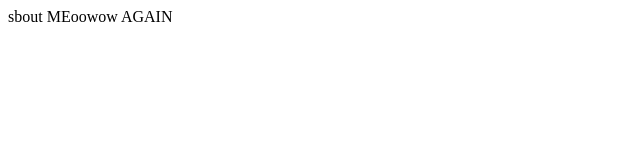
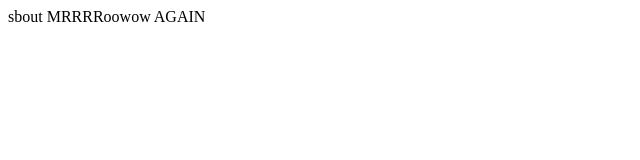
Before and after one commit to lizhi-render/test-repo-private, a Next.js app: page /about in a window 1280 px wide. Shown: the top 160 px of the page, without its empty margins (0-640 px from the left). Built offline with nearby package versions, Linux system fonts and the light colour scheme.

Commit message:
MEOWOW MAR 20

```diff
--- a/src/pages/about.js
+++ b/src/pages/about.js
@@ -1,3 +1,3 @@
 export default function About() {
-  return <div>sbout MEoowow  AGAIN</div>;
+  return <div>sbout MRRRRoowow  AGAIN</div>;
 }
```
